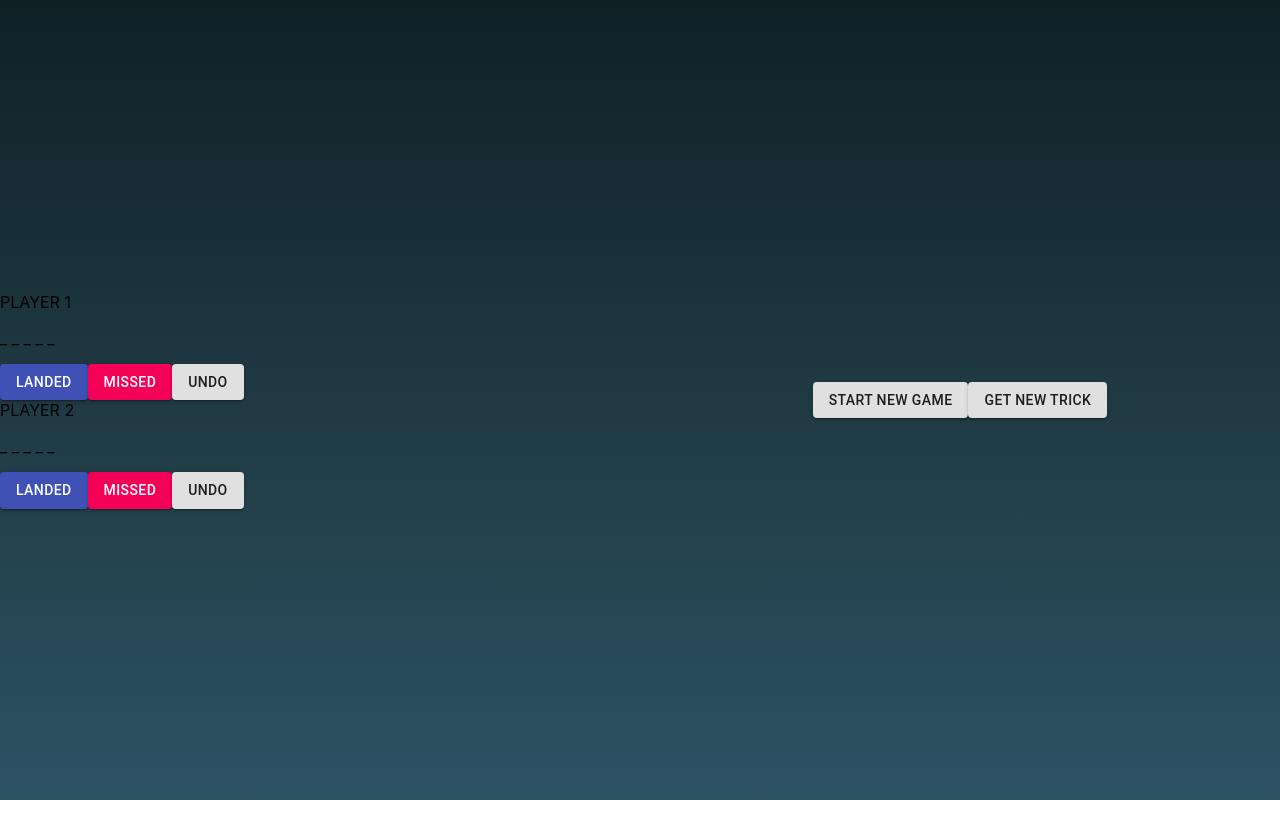
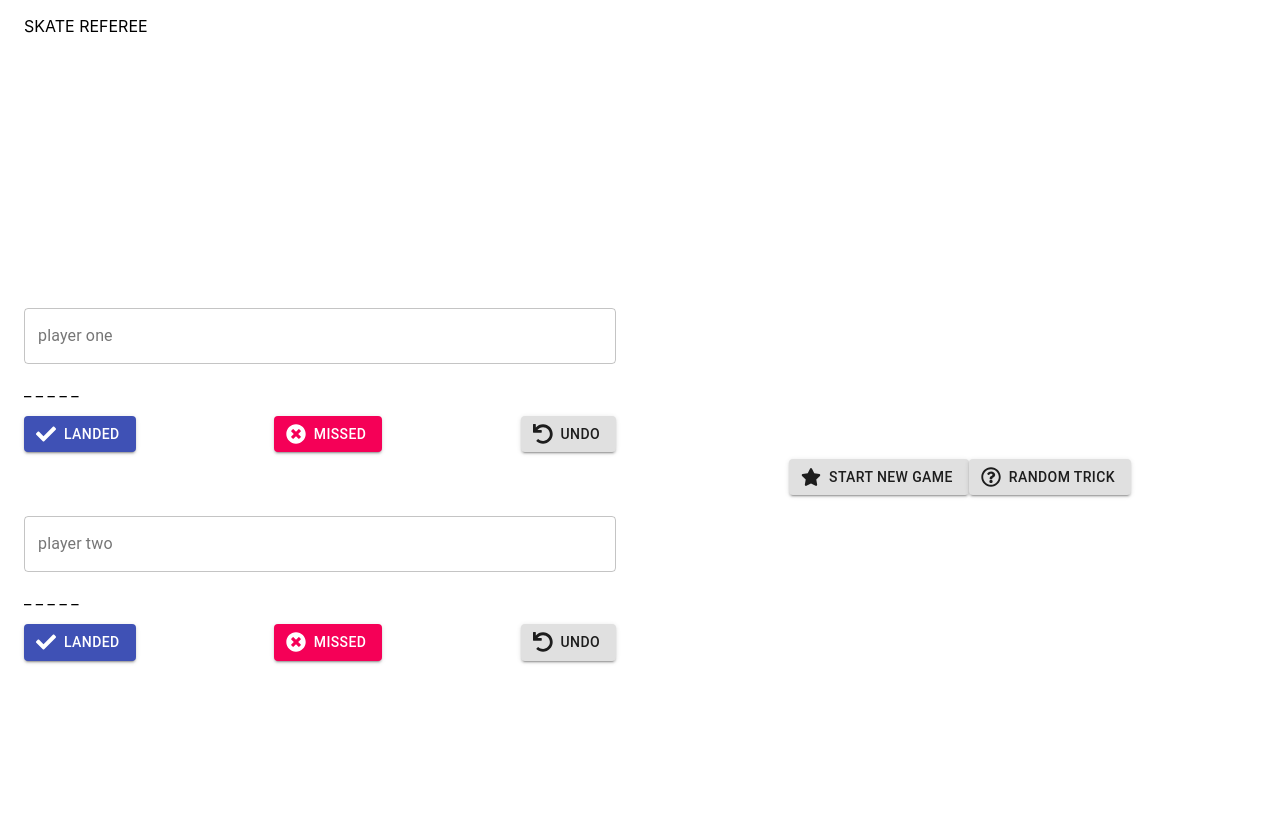
Before and after one commit to daryllcapistrano/skate-referee, a React (Create React App) app: page / in a window 1280 px wide. Shown: the top 838 px of the page. Before the commit the page ends 800 px from the top, so only its background shows below. Built offline with nearby package versions, Linux system fonts and the light colour scheme.

Commit message:
add icons and name input

```diff
--- a/package.json
+++ b/package.json
@@ -9,6 +9,7 @@
     "@testing-library/user-event": "^12.6.3",
     "react": "^17.0.1",
     "react-dom": "^17.0.1",
+    "react-icons": "^4.2.0",
     "react-scripts": "4.0.2",
     "web-vitals": "^1.1.0"
   },
--- a/src/App.js
+++ b/src/App.js
@@ -1,11 +1,11 @@
 // import "./App.css";
-// import Header from "./components/Header";
+import Header from "./components/Header";
 import { Gameboard } from "./components/Displays";
 
 function App() {
   return (
     <div>
-      {/* <Header /> */}
+      <Header />
       <Gameboard />
     </div>
   );
--- a/src/components/Displays/Gameboard.js
+++ b/src/components/Displays/Gameboard.js
@@ -1,8 +1,16 @@
 import { useState } from "react";
-import { Button, Container, Grid } from "@material-ui/core";
+import { Button, Container, Grid, TextField } from "@material-ui/core";
 import { makeStyles } from "@material-ui/core/styles";
 import { Scoreboard } from "./index";
 import { trick, stance } from "../../data/tricks";
+
+import {
+  FaCheck,
+  FaTimesCircle,
+  FaUndo,
+  FaStar,
+  FaRegQuestionCircle,
+} from "react-icons/fa";
 
 export default function Gameboard() {
   const [playerOne, setPlayerOne] = useState(0);
@@ -69,25 +77,35 @@ export default function Gameboard() {
     }
   };
 
-  const classes = useStyles();
+  const styles = useStyles();
 
   return (
-    <Container className={classes.root} disableGutters={true}>
+    <Container className={styles.root} disableGutters={true}>
       <Grid
         container
-        className={classes.container}
+        className={styles.gridContainer}
         direction="row"
         justify="center"
         alignItems="center"
       >
         <Grid item xs={12} sm={6}>
-          <div>PLAYER 1</div>
+          <Container className={styles.container}>
+            <TextField
+              id="player-one"
+              label="player one"
+              placeholder="enter name"
+              variant="outlined"
+              fullWidth={true}
+            />
+
             <Scoreboard playerOne={playerOne} />
+            <div className={styles.buttonWrapper}>
               <Button
                 color="primary"
                 variant="contained"
                 disabled={disabled}
                 onClick={landedTrick}
+                startIcon={<FaCheck />}
               >
                 landed
               </Button>
@@ -96,19 +114,37 @@ export default function Gameboard() {
                 variant="contained"
                 disabled={disabled}
                 onClick={missedPlayerOne}
+                startIcon={<FaTimesCircle />}
               >
                 missed
               </Button>
-          <Button color="default" variant="contained" onClick={undoPlayerOne}>
+              <Button
+                color="default"
+                variant="contained"
+                onClick={undoPlayerOne}
+                startIcon={<FaUndo />}
+              >
                 undo
               </Button>
-          <div>PLAYER 2</div>
+            </div>
+          </Container>
+          <Container className={styles.container}>
+            <TextField
+              id="player-two"
+              label="player two"
+              placeholder="enter name"
+              variant="outlined"
+              fullWidth={true}
+            />
+
             <Scoreboard playerTwo={playerTwo} />
+            <div className={styles.buttonWrapper}>
               <Button
                 color="primary"
                 variant="contained"
                 disabled={disabled}
                 onClick={landedTrick}
+                startIcon={<FaCheck />}
               >
                 landed
               </Button>
@@ -117,20 +153,29 @@ export default function Gameboard() {
                 variant="contained"
                 disabled={disabled}
                 onClick={missedPlayerTwo}
+                startIcon={<FaTimesCircle />}
               >
                 missed
               </Button>
-          <Button color="default" variant="contained" onClick={undoPlayerTwo}>
+              <Button
+                color="default"
+                variant="contained"
+                onClick={undoPlayerTwo}
+                startIcon={<FaUndo />}
+              >
                 undo
               </Button>
+            </div>
+          </Container>
         </Grid>
         <Grid item xs={12} sm={6}>
           <div style={{ textAlign: `center` }}>
+            <div style={{ height: `50px` }}>{suggestedTrick}</div>
             <Button
               color="default"
               variant="contained"
               onClick={resetGame}
-              // disabled={!disabled}
+              startIcon={<FaStar />}
             >
               Start New Game
             </Button>
@@ -138,11 +183,11 @@ export default function Gameboard() {
               color="default"
               variant="contained"
               onClick={GetTrickSuggestion}
+              startIcon={<FaRegQuestionCircle />}
             >
-              get new trick
+              Random Trick
             </Button>
           </div>
-          <div>{suggestedTrick}</div>
         </Grid>
       </Grid>
     </Container>
@@ -151,14 +196,15 @@ export default function Gameboard() {
 
 const useStyles = makeStyles({
   root: {
-    background:
-      "linear-gradient(to top, #2C5364, #203A43, #0F2027)" /* W3C, IE 10+/ Edge, Firefox 16+, Chrome 26+, Opera 12+, Safari 7+ */,
-
     maxWidth: "100%",
   },
-  container: {
+  buttonWrapper: { display: `flex`, justifyContent: `space-between` },
+  gridContainer: {
     height: "100%",
     minHeight: "100vh",
+  },
+  container: {
+    marginTop: `4em`,
   },
   card: {
     display: "flex",
```
Also changed, not shown: 1 other file (tests, documents, lock files or other folders). Lines whose indentation alone changed are shown as unchanged.
